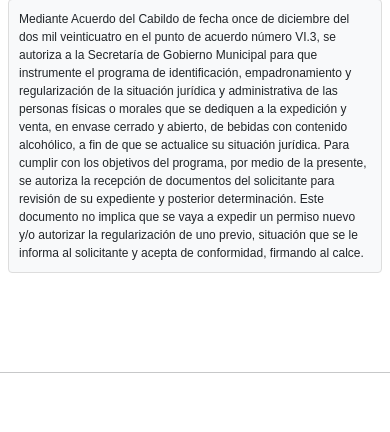
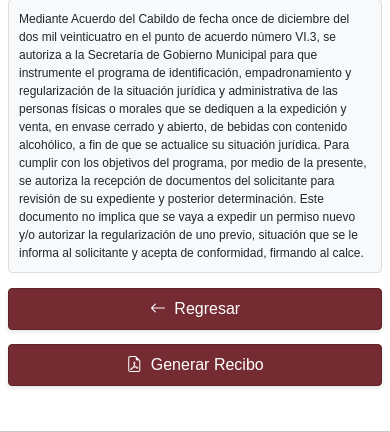
Before and after one commit to Abdielcoder/bebal, a PHP site: page /detalleRegistro.php in a window 390 px wide. Shown: the part 1083-1515 px from the top of the page. Before the commit the page ends 1456 px from the top, so only its background shows below. Run offline with PHP 8.4, Linux system fonts and the light colour scheme; the visitor is signed in with stand-in values (Sample User, id 1); data that the repository does not hold is empty.

Commit message:
Corrigiendo la visualización de los botones, eliminando la barra fija

```diff
--- a/detalleRegistro.php
+++ b/detalleRegistro.php
@@ -96,31 +96,11 @@ session_start();
             font-weight: 600;
         }
 
-        .area-botones-fija {
-            position: fixed;
-            bottom: 0;
-            left: 0;
-            right: 0;
-            background-color: rgba(255, 255, 255, 0.95);
-            box-shadow: 0 -2px 10px rgba(0, 0, 0, 0.1);
-            padding: 12px 0;
-            z-index: 1000;
-            text-align: center;
-        }
-
-        .area-botones-fija .contenedor-botones {
+        .area-botones {
             display: flex;
-            justify-content: center;
+            flex-wrap: wrap;
             gap: 8px;
-            flex-wrap: wrap;
-            max-width: 1140px;
-            margin: 0 auto;
-            padding: 0 15px;
-        }
-
-        .espacio-inferior {
-            height: 70px;
-            width: 100%;
+            margin: 15px 0;
         }
 
         .nota-legal {
@@ -144,18 +124,13 @@ session_start();
                 padding: 6px 8px;
             }
 
-            .area-botones-fija .contenedor-botones {
-                flex-direction: row;
+            .area-botones {
+                flex-direction: column;
             }
 
-            .area-botones-fija .btn {
-                flex: 1;
-                padding: 6px 10px;
-                font-size: 0.85rem;
-            }
-
-            .espacio-inferior {
-                height: 60px;
+            .area-botones .btn {
+                width: 100%;
+                margin-bottom: 6px;
             }
         }
     </style>
@@ -372,14 +347,8 @@ $COLONIA=$row_colonia['colonia'];
             </p>
         </div>
 
-        <!-- Espacio inferior para compensar el área de botones fija -->
-        <div class="espacio-inferior"></div>
-    </div>
-</div>
-
-<!-- Botones de acción fijos en la parte inferior -->
-<div class="area-botones-fija">
-    <div class="contenedor-botones">
+        <!-- Botones de acción -->
+        <div class="area-botones">
             <a href="principal.php?page=<?php echo $page; ?>" class="btn btn-danger">
                 <i class="bi bi-arrow-left"></i> Regresar
             </a>
@@ -401,6 +370,7 @@ $COLONIA=$row_colonia['colonia'];
                     <i class="bi bi-clipboard-check"></i> Registrar Inspección
                 </a>
             <?php } ?>
+        </div>
     </div>
 </div>
 
```
Lines whose indentation alone changed are shown as unchanged.
